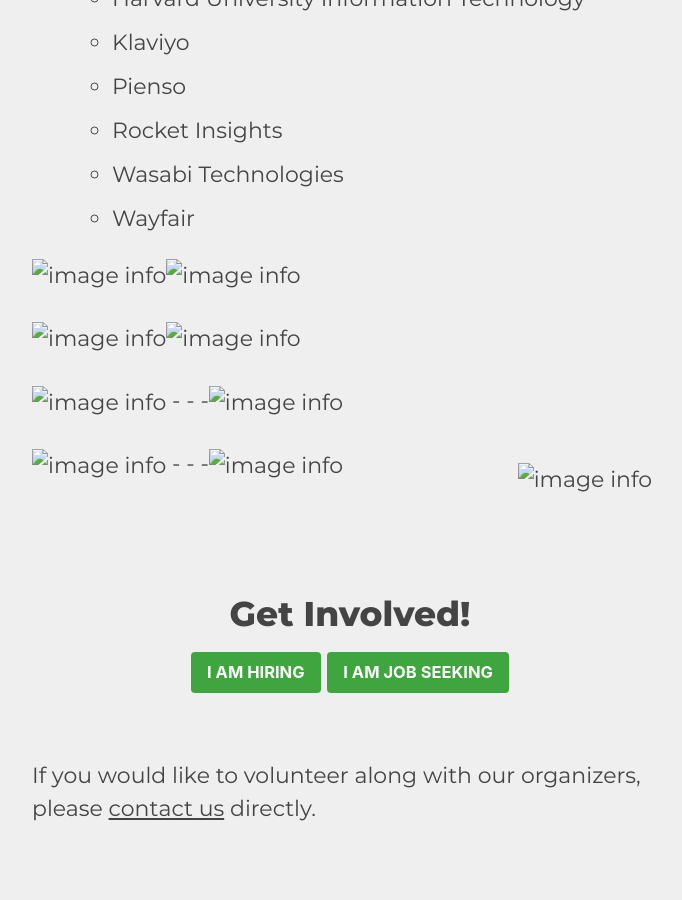
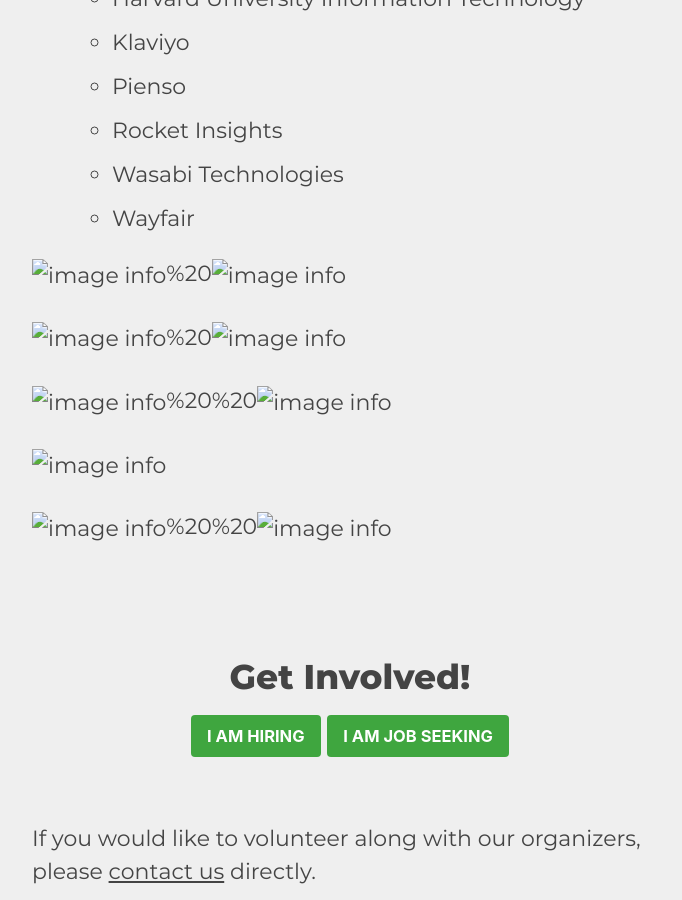
Before and after one commit to bostondevopsnetwork/bostondevopsnetwork.org, a Jekyll site: the page built from _pages/job-fair.md, in a window 1280 px wide and 900 px high, scrolled down 1187 px. Shown: the whole window, without its empty margins (290-972 px from the left). Built offline with Jekyll 4.4.1, drawn with Linux system fonts in a browser that asks for light colours; cached includes are drawn as plain includes.

Commit message:
Update job-fair.md

```diff
--- a/_pages/job-fair.md
+++ b/_pages/job-fair.md
@@ -25,15 +25,15 @@ All participants should familiarize themselves with:
   * Wasabi Technologies
   * Wayfair
 
-![image info](Athenahealth_300w.png)![image info](BostonC_300w.png)
+![image info](Athenahealth_300w.png)%20![image info](BostonC_300w.png)
 
-![image info](Harvard_300w.png)![image info](FOCAL_309w.png)
+![image info](Harvard_300w.png)%20![image info](FOCAL_309w.png)
 
-![image info](Klaviyo_300w.png) - - -![image info](Pienso_150w.jpg)
+![image info](Klaviyo_300w.png)%20%20![image info](Pienso_150w.jpg)
 
-![image info](Wasabi_150w.png){: width=150 height=100 style="float:right; padding:16px"}
+![image info](Wasabi_150w.png)
 
-![image info](Wayfair_300w.png) - - -![image info](rocket_logo_150s.png)
+![image info](Wayfair_300w.png)%20%20![image info](rocket_logo_150s.png)
 
 
 <div style="text-align:center">
```
